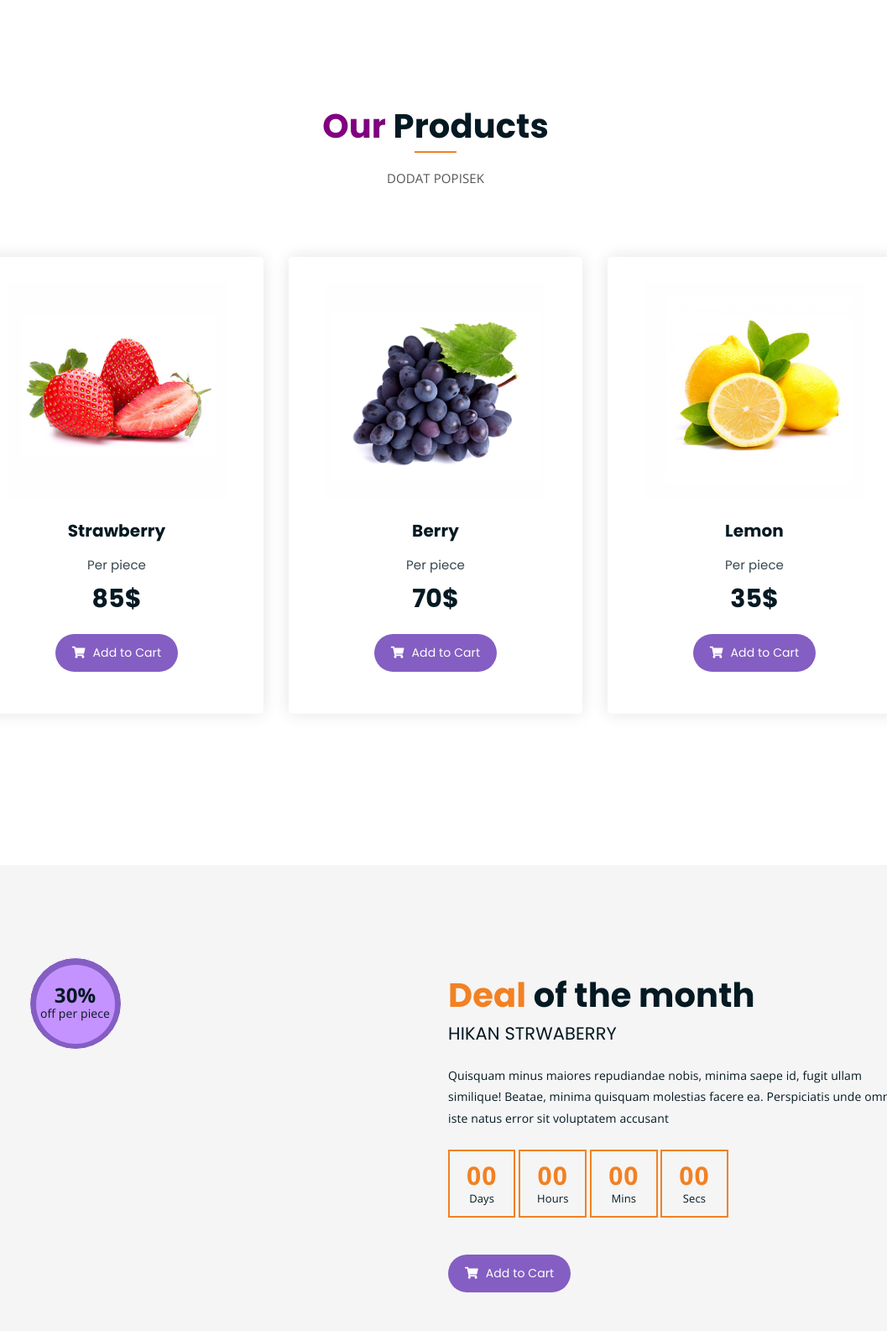
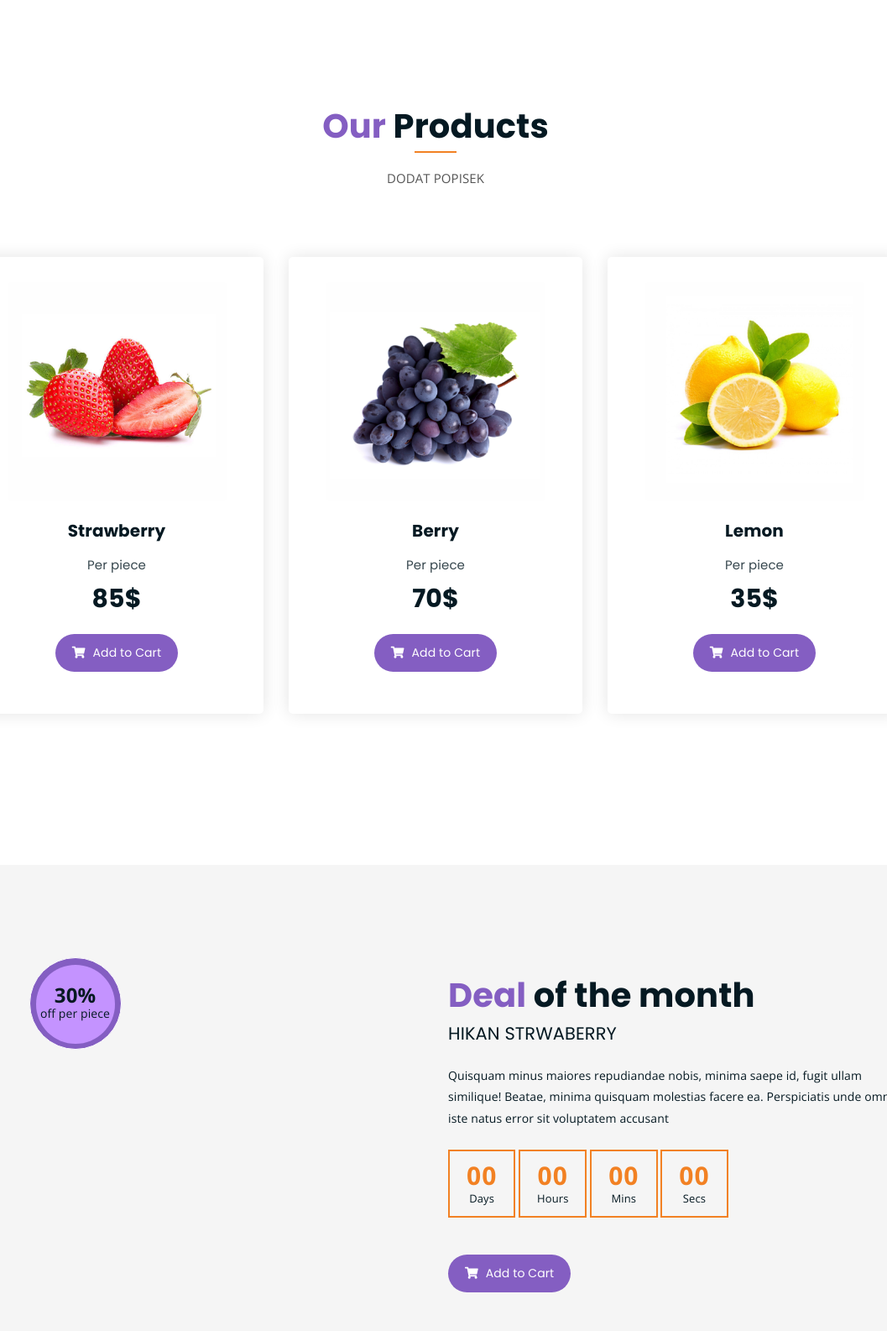
Before and after one commit to NXXTStore/nxxtstore, a plain HTML site: page index.html in a window 1280 px wide. Shown: the part 1040-2625 px from the top of the page at 84% size, without its empty margins (121-1178 px from the left). Drawn offline with nearby package versions, Linux system fonts and the light colour scheme.

Commit message:
orange color - our

```diff
--- a/assets/css/main.css
+++ b/assets/css/main.css
@@ -402,7 +402,7 @@ p:last-child {
 }
 
 .orange-text {
-  color: #F28123;
+  color: #845EC2;
 }
 
 .blue-bg {
--- a/index.html
+++ b/index.html
@@ -179,7 +179,7 @@
 			<div class="row">
 				<div class="col-lg-8 offset-lg-2 text-center">
 					<div class="section-title">
-						<h3><span class="purple-text">Our</span> Products</h3>
+						<h3><span class="orange-text">Our</span> Products</h3>
 						<p>DODAT POPISEK</p>
 					</div>
 				</div>
```
